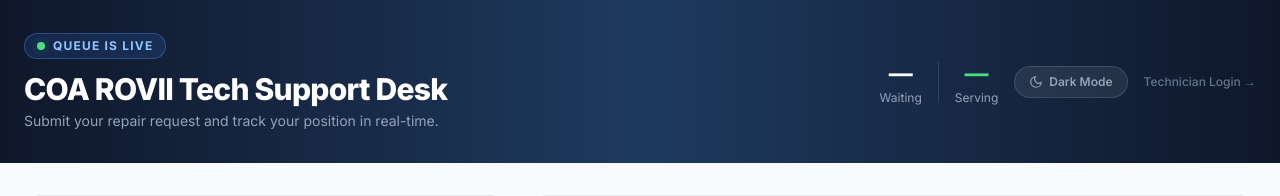
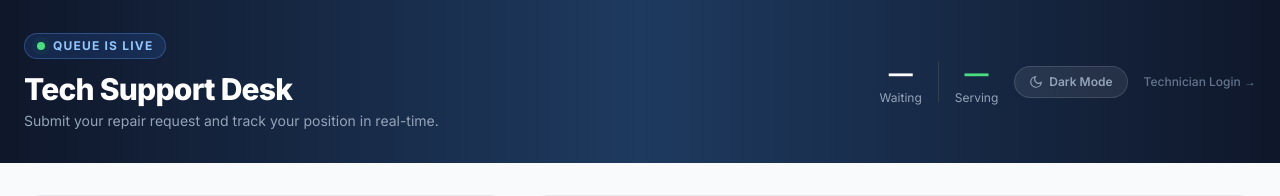
Before and after one commit to geekguru316-svg/repairq, a Django app: page / in a window 1280 px wide. Shown: the top 196 px of the page. Run offline with Django 4.2, Linux system fonts and the light colour scheme; data that the repository does not hold is empty; some libraries are stand-ins or nearby versions.

Commit message:
Update index.html

```diff
--- a/tickets/templates/tickets/index.html
+++ b/tickets/templates/tickets/index.html
@@ -353,7 +353,7 @@
             <span class="w-2 h-2 bg-green-400 rounded-full pulse-dot"></span>
             Queue is Live
           </div>
-          <h1 class="text-3xl font-extrabold tracking-tight text-white">COA ROVII Tech Support Desk</h1>
+          <h1 class="text-3xl font-extrabold tracking-tight text-white">Tech Support Desk</h1>
           <p class="text-sm mt-1" style="color:#94a3b8;">Submit your repair request and track your position in
             real-time.</p>
         </div>
```
